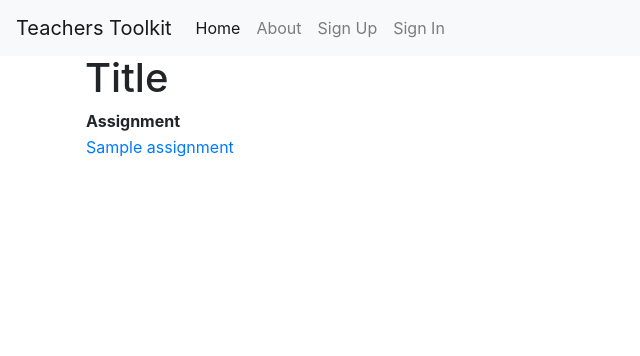
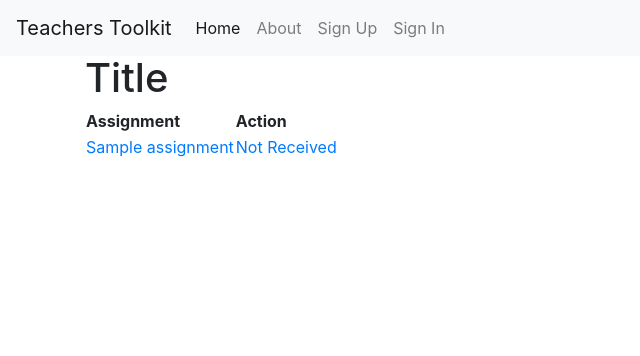
Before and after one commit to luiscberrocal/teachers_toolkit, a Django app: page /grading_system/assignments/ in a window 1280 px wide. Shown: the top 356 px of the page, without its empty margins (0-640 px from the left). Run offline with Django 3.2, Linux system fonts and the light colour scheme; tables that the repository leaves empty hold one stand-in row (values such as "Sample post"); parts of the project's set-up code (start-up, migrations or seed data) failed here and were passed over; some libraries are stand-ins or nearby versions.

Commit message:
Added incomlete labs filters

```diff
--- a/teachers_toolkit/grading_system/urls.py
+++ b/teachers_toolkit/grading_system/urls.py
@@ -6,6 +6,8 @@ app_name = "grading_system"
 urlpatterns = [
 
     path("grade/<int:pk>/", view=GradeAssingmentView.as_view(), name="grading"),
+    path("grade/not-received/<int:pk>/", view=GradeAssingmentView.as_view(),
+         name="grading-not-received", kwargs={'filter': 'not-received' }),
     path("assignments/", view=AssignmentListView.as_view(), name="assignments-list"),
 
 ]
--- a/teachers_toolkit/grading_system/views.py
+++ b/teachers_toolkit/grading_system/views.py
@@ -11,6 +11,12 @@ class AssignmentListView(ListView):
     model = Assignment
     context_object_name = 'assignments'
 
+    def get_queryset(self):
+        qs = super(AssignmentListView, self).get_queryset()
+        if self.kwargs.get('filter') == 'not-received':
+            return qs.filter(grade=Decimal('0.0'))
+        return qs
+
 
 class GradeAssingmentView(TemplateView):
     template_name = 'grading_system/grading_assingment.html'
@@ -22,7 +28,12 @@ class GradeAssingmentView(TemplateView):
         assignment_results = list()
         for student in students:
             result = AssignmentResult.objects.get_or_create(student=student, assignment=ctx['assignment'])[0]
-            assignment_results.append(result)
+
+            if kwargs.get('filter') == 'not-received':
+                if result.grade == Decimal('0.0'):
+                    assignment_results.append(result)
+            else:
+                assignment_results.append(result)
         ctx['results'] = assignment_results
         return ctx
 
--- a/teachers_toolkit/templates/grading_system/assignment_list.html
+++ b/teachers_toolkit/templates/grading_system/assignment_list.html
@@ -9,12 +9,16 @@
   <thead>
   <tr>
     <th>Assignment</th>
+    <th>Action</th>
   </tr>
   </thead>
   {% for assignment in assignments %}
   <tr>
   <td>
     <a href="{% url 'grading_system:grading' assignment.pk %}"> {{ assignment.name }}</a>
+  </td>
+  <td>
+    <a href="{% url 'grading_system:grading-not-received' assignment.pk %}">Not Received</a>
   </td>
   </tr>
   {% endfor %}
```
